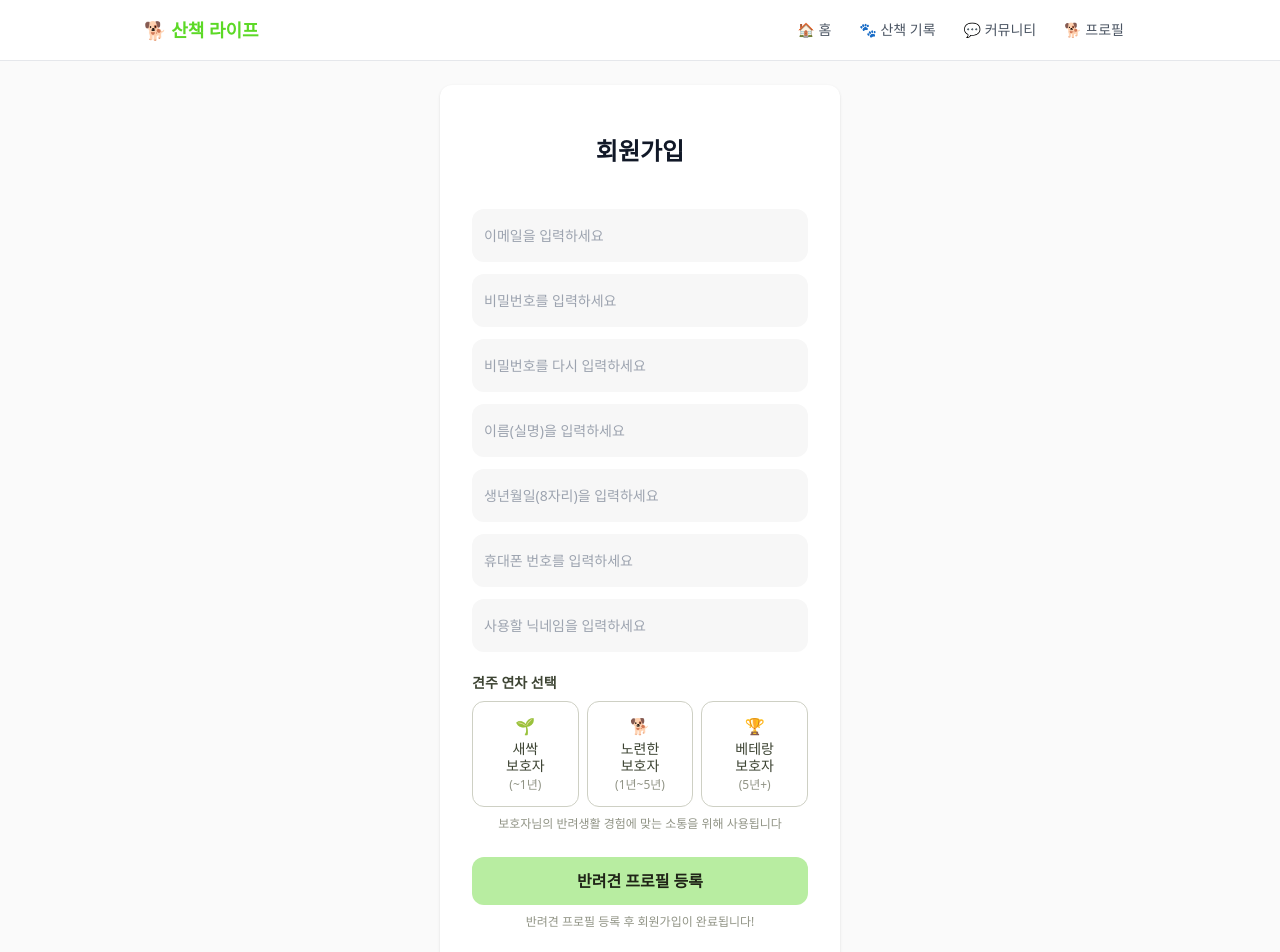
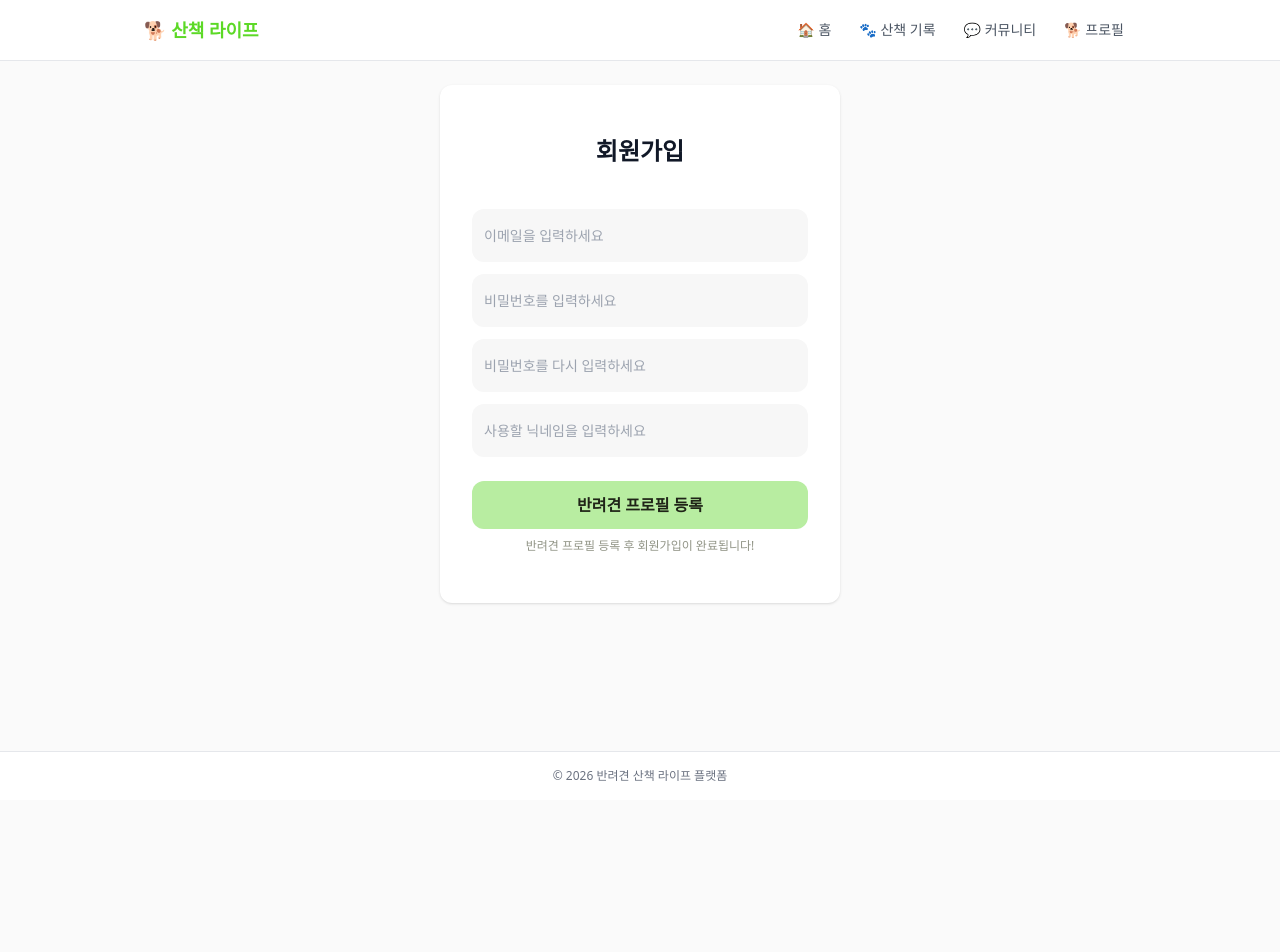
Before and after one commit to wodud17711/first-team-project, a React (Vite) app in the folder frontend/: page /join in a window 1280 px wide. Shown: the top 952 px of the page. After the commit the page ends 800 px from the top, so only its background shows below. Built offline with nearby package versions, Linux system fonts and the light colour scheme.

Commit message:
feat: 회원가입 페이지 1차 완성본에서 입력필드 4개로 축소작업

```diff
--- a/frontend/src/pages/Join.jsx
+++ b/frontend/src/pages/Join.jsx
@@ -12,11 +12,7 @@ function Join() {
         email:"",
         password:"",
         password2:"",
-        name:"",
-        birth:"",
-        phone:"",
         nickname:"",
-        career:"",
     })
 
     // input들을 한 함수로 다 처리하는 역할
@@ -32,6 +28,14 @@ function Join() {
     // '반려견 프로필 등록' 버튼 눌렀을 때, 페이지의 새로고침 방지 및 입력값 확인하는 함수
     const handleSubmit = (e) => {
         e.preventDefault()  // 새로고침 막는 것
+
+        // 비밀번호 재확인 검증(후에 API 붙이면서 error state로 변경하기)
+        if (form.password !== form.password2){
+            alert("비밀번호가 일치하지 않습니다!")
+            return
+        }
+        // 나중에 닉네임 2~20자 검증도 추가하기
+
         console.log(form)   // 현재 입력된 값 전체 출력
 
         navigate("/dog-profile")  // 반려견 프로필 등록 페이지로 이동
@@ -44,19 +48,8 @@ function Join() {
         { name: "email", type: "text", placeholder: "이메일을 입력하세요" },
         { name: "password", type: "password", placeholder: "비밀번호를 입력하세요" },
         { name: "password2", type: "password", placeholder: "비밀번호를 다시 입력하세요" },
-        { name: "name", type: "text", placeholder: "이름(실명)을 입력하세요" },
-        { name: "birth", type: "text", placeholder: "생년월일(8자리)을 입력하세요" },
-        { name: "phone", type: "tel", placeholder: "휴대폰 번호를 입력하세요" },
         { name: "nickname", type: "text", placeholder: "사용할 닉네임을 입력하세요" }
     ]
-    // 견주 연차 선택 버튼 코드 줄이기 위해 사용
-    const careers = [
-        { value: "새싹보호자", icon: "🌱", title: "새싹", sub: "보호자", desc: "~1년" },
-        { value: "노련한보호자", icon: "🐕", title: "노련한", sub: "보호자", desc: "1년~5년" },
-        { value: "베테랑보호자", icon: "🏆", title: "베테랑", sub: "보호자", desc: "5년+" }
-    ]
-
-
 
 
   return (
@@ -84,37 +77,6 @@ function Join() {
                             focus:outline-brand-300 hover:bg-[#F0F0F0] transition"
                 />
                 ))}
-
-                {/* 견주 연차 선택 */}
-                <div className="w-full mt-2 flex flex-col gap-2">
-                    <p className="text-[14px] text-txtcolor-700 font-bold">견주 연차 선택</p>
-                    <div className="flex gap-2">
-                        {careers.map((c) => (
-                        <button
-                            key={c.value}
-                            type="button"
-                            onClick={() => setForm({ ...form, career: c.value })}
-                            className={`w-1/3 flex flex-col items-center justify-center
-                            px-3 py-3 rounded-xl border text-[14px] transition
-                            ${form.career === c.value
-                                ? "bg-brand-200 border-brand-500 hover:bg-brand-200"
-                                : "bg-white border-txtcolor-200 hover:bg-[#F0F0F0] hover:border-txtcolor-200"
-                            }`}
-                        >
-                            <span className="text-[16px] text-txtcolor-400">{c.icon}</span>
-                            <span className="text-[14px] text-txtcolor-700">{c.title}</span>
-                            <span className="-mt-1 text-[14px] text-txtcolor-700">{c.sub}</span>
-                            <span className="text-[12px] text-txtcolor-400">({c.desc})</span>
-                        </button>
-                        ))}
-                    </div>
-
-                    {/* 버튼 밑 공지글 */}
-                    <div className="w-full flex items-center justify-center
-                                    text-[12px] text-txtcolor-400">
-                        <p>보호자님의 반려생활 경험에 맞는 소통을 위해 사용됩니다</p>
-                    </div>
-                </div>
             </div>
 
             {/* 반려견 프로필 등록 버튼 */}
```
